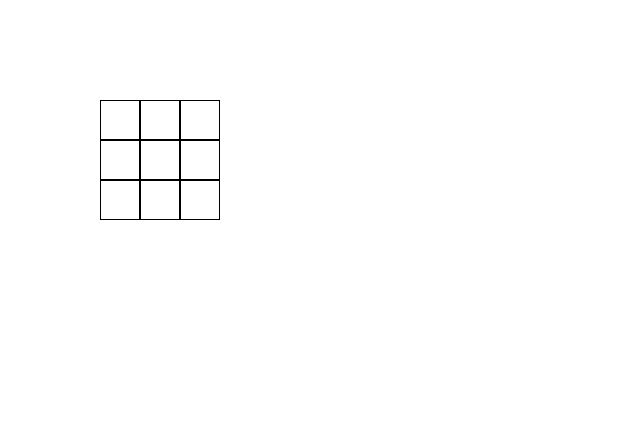
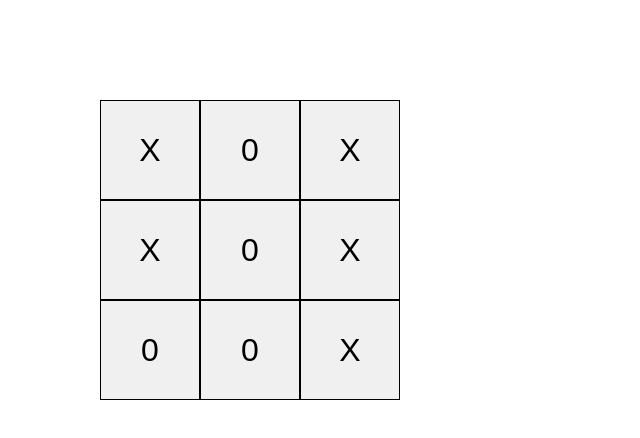
Before and after one commit to AminaAssouane/tic-tac-toe, a plain HTML site: page index.html in a window 1280 px wide. Shown: the whole page, without its empty margins (0-640 px from the left). Drawn offline with Linux system fonts and the light colour scheme.

Commit message:
Filling the board through javascript

```diff
--- a/script.js
+++ b/script.js
@@ -5,7 +5,7 @@ const Player = (name, marker) => {
 
 // Gameboard module
 const Gameboard = (() => {
-  let board = ["", "", "", "", "", "", "", "", ""];
+  let board = ["X", "0", "X", "X", "0", "X", "0", "0", "X"];
 
   const getBoard = () => board;
 
@@ -17,11 +17,28 @@ const Gameboard = (() => {
     return false;
   };
 
+  const getCell = (index) => {
+    return board[index];
+  };
+
   const resetBoard = () => {
     board = ["", "", "", "", "", "", "", "", ""];
   };
 
-  return { getBoard, setCell, resetBoard };
+  return { getBoard, setCell, getCell, resetBoard };
+})();
+
+// Display the board on the webpage
+const DisplayController = (() => {
+  const fillCells = () => {
+    let cell;
+    for (let index = 0; index < 9; index++) {
+      cell = document.getElementById(index);
+      cell.innerText = Gameboard.getCell(index);
+    }
+  };
+
+  return { fillCells };
 })();
 
 // Starting game function
@@ -78,11 +95,4 @@ function endGame(currentPlayer) {
   return false;
 }
 
-function playGame() {
-  const Players = startGame("Amina", "Youcef");
-  endGame(playRound(Players.player1, 0));
-  endGame(playRound(Players.player2, 4));
-  endGame(playRound(Players.player1, 3));
-  endGame(playRound(Players.player2, 5));
-  endGame(playRound(Players.player1, 6));
-}
+DisplayController.fillCells();
--- a/styles.css
+++ b/styles.css
@@ -10,12 +10,19 @@ body {
 
 .game {
   display: grid;
-  grid-template-columns: 40px 40px 40px;
-  grid-template-rows: 40px 40px 40px;
+  grid-template-columns: repeat(3, 100px);
+  grid-template-rows: repeat(3, 100px);
   margin: 100px;
 }
 
 .cell {
   border: 1px solid black;
-  padding: 15px;
+  font-size: 2rem;
+  font-family: sans-serif;
+  color: black;
+  display: flex;
+  align-items: center;
+  justify-content: center;
+  cursor: pointer;
+  background-color: #f0f0f0;
 }
```
